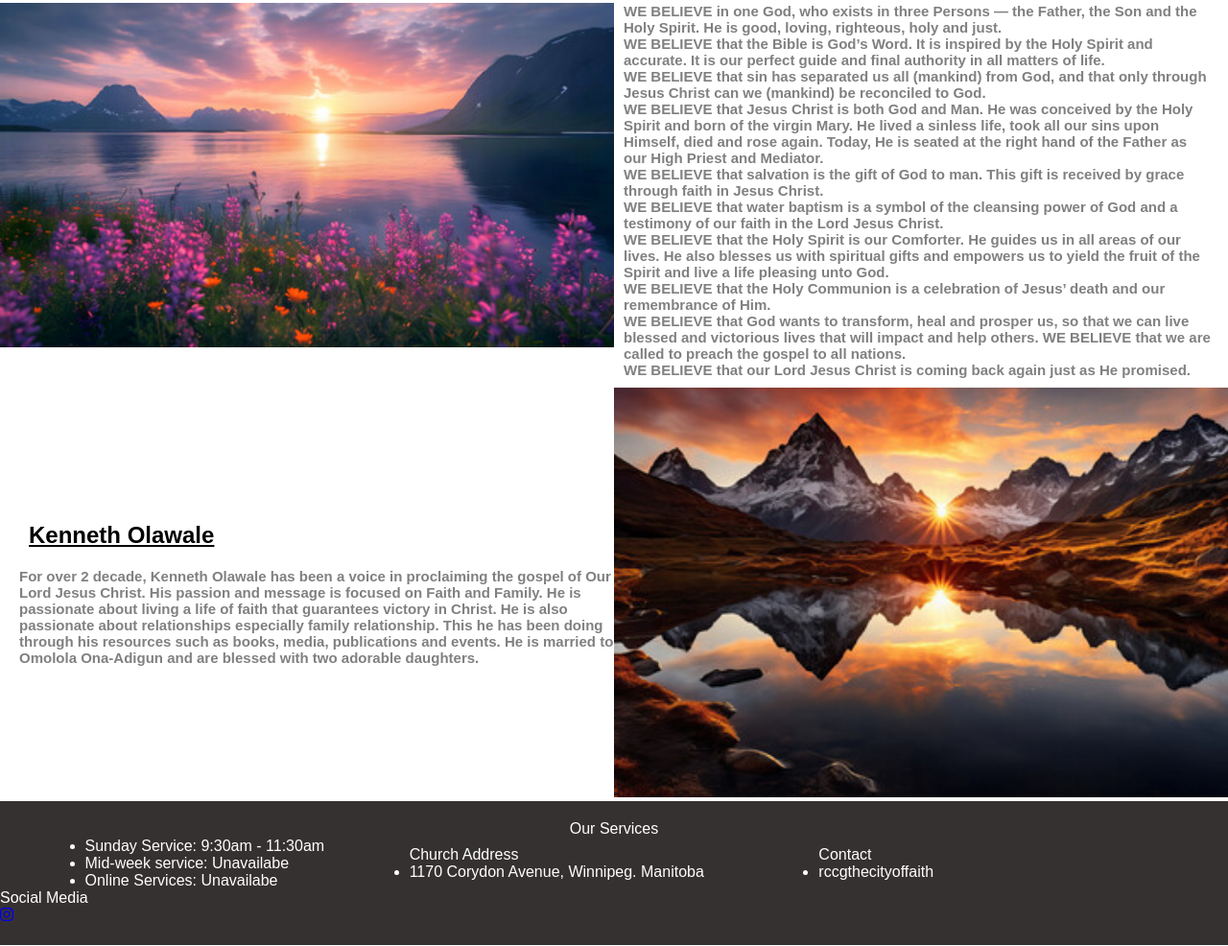
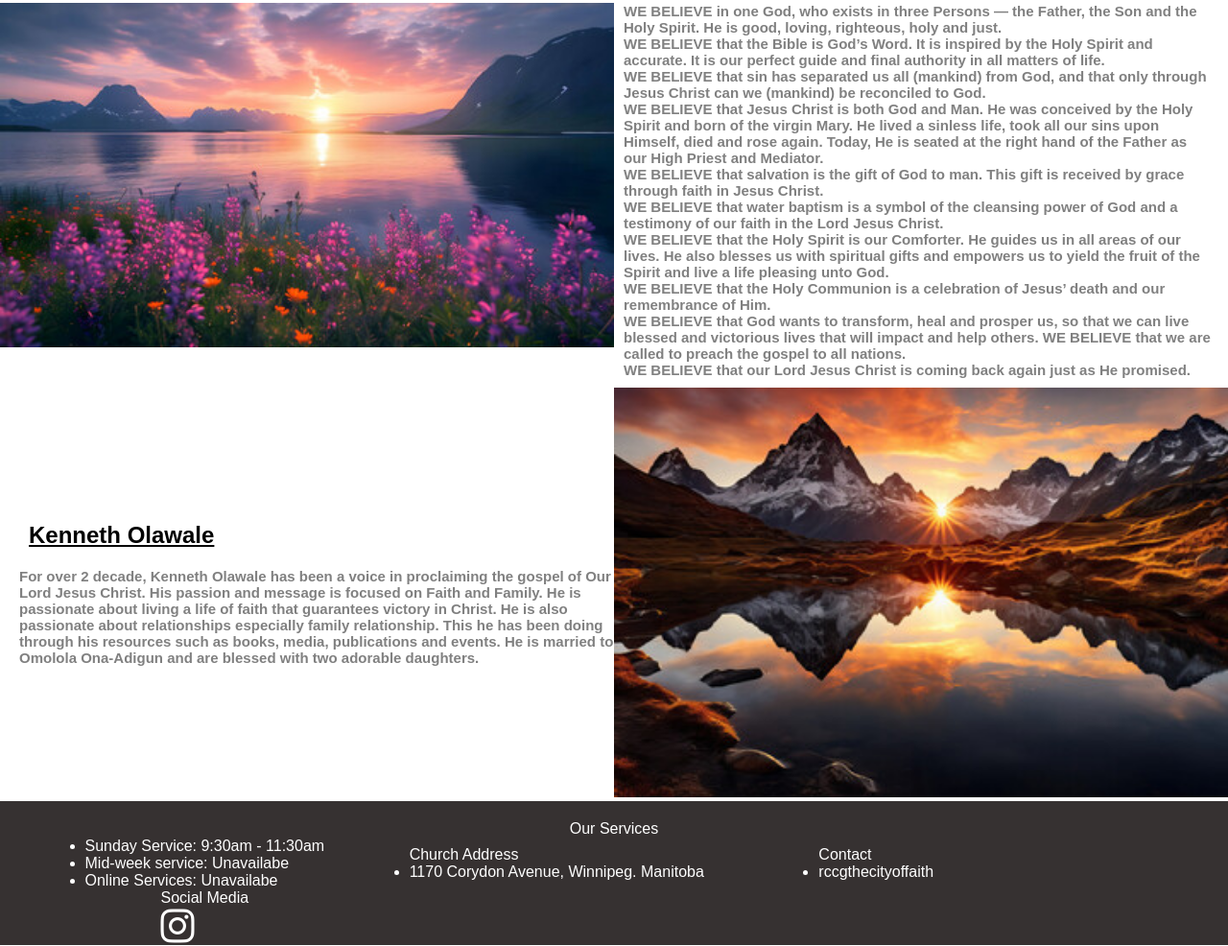
Before and after one commit to Adewale90256/RCCG-City-of-Faith, a plain HTML site: page index.html in a window 1280 px wide. Shown: the part 504-1490 px from the top of the page at 96% size. Drawn offline with Linux system fonts and the light colour scheme.

Commit message:
Update picture.css

```diff
--- a/styles/picture.css
+++ b/styles/picture.css
@@ -12,3 +12,20 @@
 .city-all {
   width: 100%;
 }
+
+
+.social {
+  display: grid;
+  align-items: center;
+  justify-content: center;
+}
+
+.fa-instagram {
+  display: block;
+  font-size: 40px;
+}
+.insta {
+  display: block;
+  color: white;
+  text-decoration: none;
+}
```
